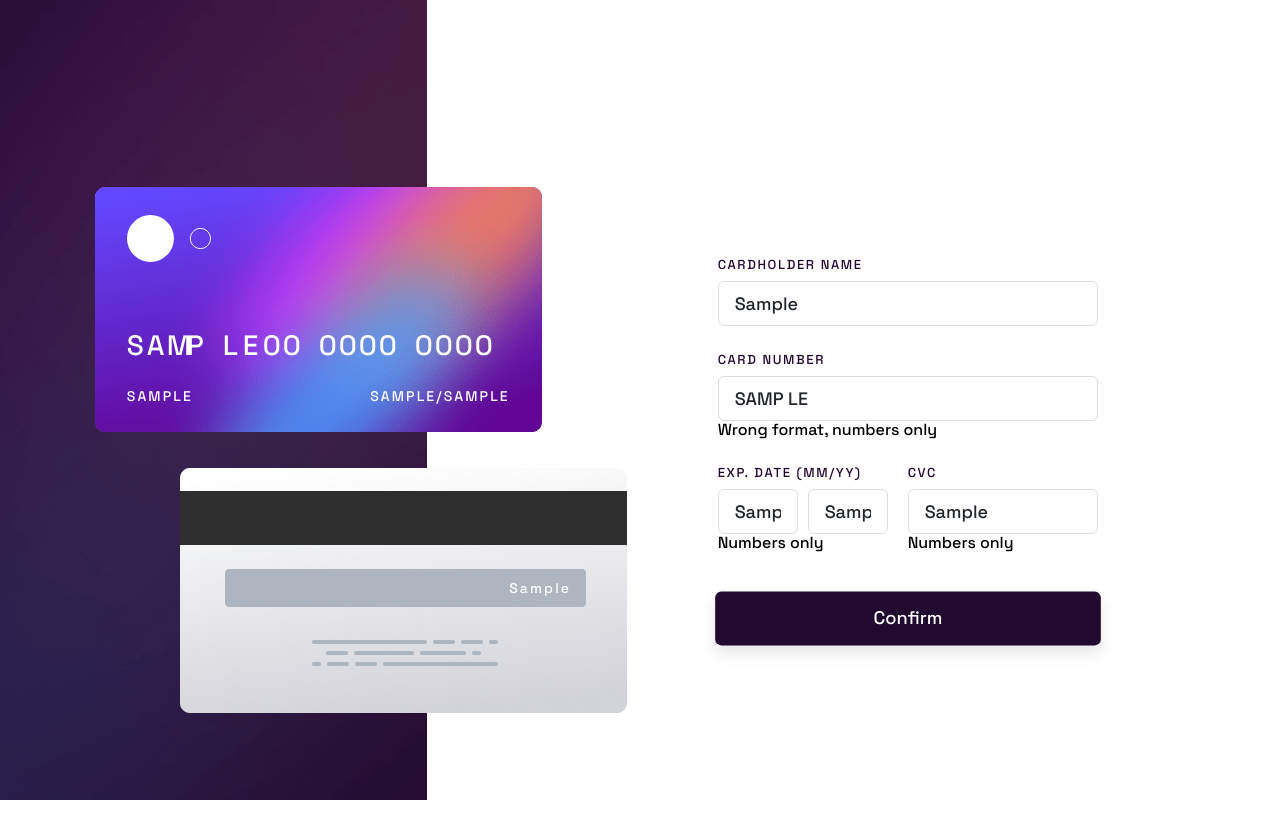
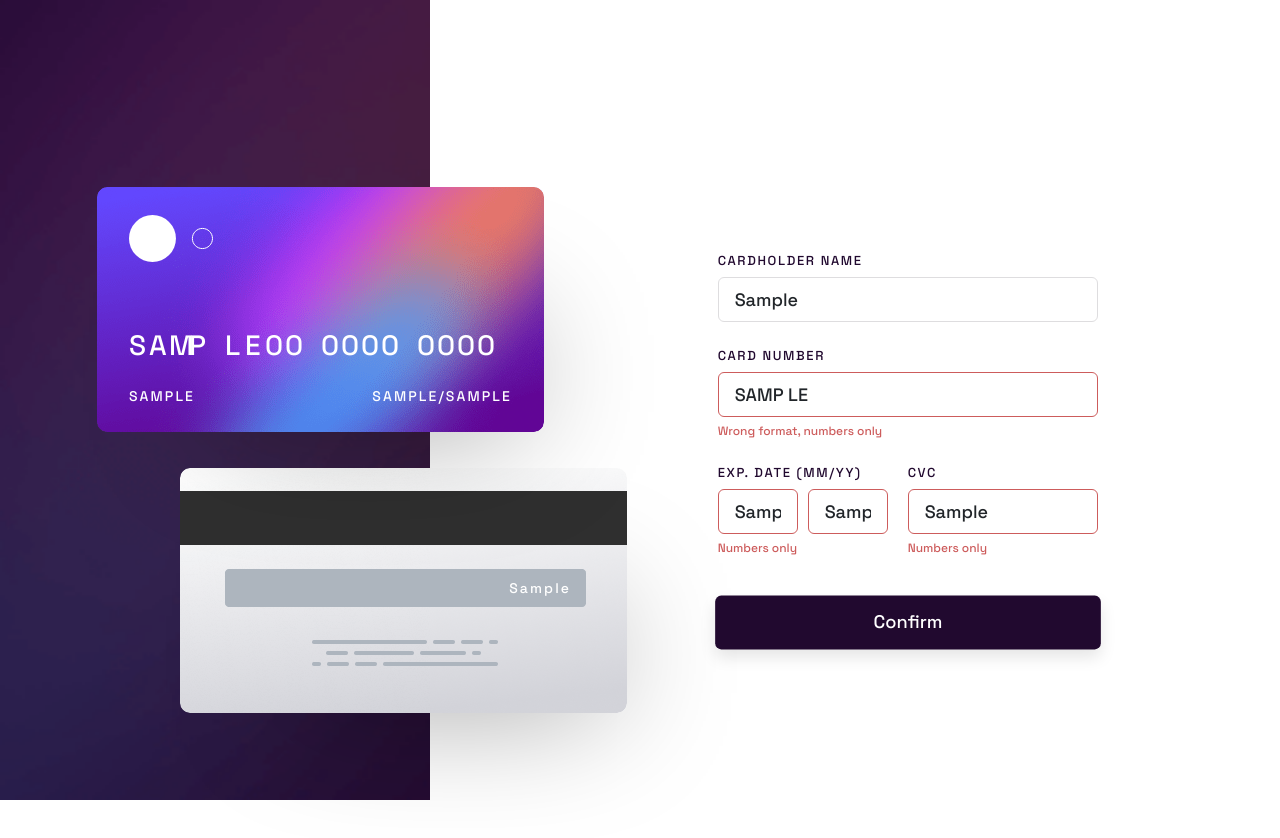
Before and after one commit to GalaticDevelopment2022/a, a SvelteKit app: page / in a window 1280 px wide. Both pictures are taken after typing "Sample", "Sample", "Sample", "Sample", "Sample" into the empty fields and a click on the button "Confirm". Shown: the top 838 px of the page. Built offline with nearby package versions, Linux system fonts and the light colour scheme.

Commit message:
Refactor and style validation

```diff
--- a/src/routes/+page.svelte
+++ b/src/routes/+page.svelte
@@ -1,46 +1,43 @@
 <script>
     import '../styles/global.css';
-    import { fly } from 'svelte/transition';
-    import { fade } from 'svelte/transition';
+    import { fly, fade } from 'svelte/transition';
 
-    import { name, month, year, cvc } from '../store.js';
+    import { month, year, cvc } from '../store.js';
 
     let cardName = '';
     let cardNumber = '';
-    let cardMonth = '';
-    let cardYear = '';
-    let cardCvv = '';
 
     let cardNumberMask = '0000 0000 0000 0000';
     let refs = {};
 
     let form = { submitted: false };
     let errors = {};
+    const regex = /^[0-9]*$/;
 
     function handleSubmit(e) {
-        validate();
+        validateName();
+        validateNumber();
+        validateDate();
+        validateCvc();
 
-        // form.submitted = true;
+        if (validateName() && validateNumber() && validateDate() && validateCvc()) {
+            form.submitted = true;
+        }
     }
 
-    function setError(field, message) {
-
-    }
-
-    function validate() {
+    function validateName() {
         const name = document.getElementById('cardName');
-        const number = document.getElementById('cardNumber');
-        const month = document.getElementById('cardMonth');
-        const year = document.getElementById('cardYear');
-        const cvc = document.getElementById('cardCvc');
-
-        console.log([name, number, month, year, cvc]);
 
         if (name.value.trim() === '') {
             errors.name = "Can't be blank";
         } else {
             errors.name = '';
+            return true;
         }
+    }
+
+    function validateNumber() {
+        const number = document.getElementById('cardNumber');
 
         const regex = /^[0-9]*$/;
         const n = number.value.trim().replace(/\s/g, '');
@@ -50,10 +47,16 @@
         } else if (!regex.test(n)) {
             errors.number = 'Wrong format, numbers only';
         } else if (n.length !== 16) {
-            errors.number = 'invalid';
+            errors.number = 'Invalid card number';
         } else {
             errors.number = '';
+            return true;
         }
+    }
+
+    function validateDate() {
+        const month = document.getElementById('cardMonth');
+        const year = document.getElementById('cardYear');
 
         if (month.value.trim() === '' || year.value.trim() === '') {
             errors.date = "Can't be blank";
@@ -63,7 +66,12 @@
             errors.date = 'Numbers only';
         } else {
             errors.date = '';
+            return true;
         }
+    }
+
+    function validateCvc() {
+        const cvc = document.getElementById('cardCvc');
 
         if (cvc.value.trim() === '') {
             errors.cvc = "Can't be blank";
@@ -73,7 +81,18 @@
             errors.cvc = 'Numbers only';
         } else {
             errors.cvc = '';
+            return true;
         }
+    }
+
+    function reset() {
+        cardName = '';
+        cardNumber = '';
+        $month = '';
+        $year = '';
+        $cvc = '';
+
+        form.submitted = false;
     }
 
     $: {
@@ -83,11 +102,16 @@
             }
         }
     }
-
-
 </script>
 
+<svelte:head>
+    <title>Frontend Mentor | Interactive card details form</title>
+    <meta name="description" content="Interactive card details form">
+</svelte:head>
+
 <main class="wrapper">
+    <h1 class="sr-only">Interactive card details form</h1>
+
     <div class="card-wrapper">
         <div class="card-group">
             <div class="card card-front">
@@ -133,24 +157,24 @@
     <div class="form-wrapper">
         {#if !form.submitted}
             <form action="" class="form" on:submit|preventDefault={handleSubmit}>
-                <div class="form-group">
+                <div class="form-group" class:invalid-field={errors.name}>
                     <label for="cardName" class="form-label">Cardholder Name</label>
                     <input type="text" id="cardName" class="form-control" placeholder="e.g. Jane Appleseed" bind:value={cardName} autocomplete="off" maxlength="30">
                     {#if errors.name}
-                        <span>{errors.name}</span>
+                        <span class="invalid-feedback">{errors.name}</span>
                     {/if}
                 </div>
 
-                <div class="form-group">
+                <div class="form-group" class:invalid-field={errors.number}>
                     <label for="cardNumber" class="form-label">Card Number</label>
                     <input type="text" id="cardNumber" class="form-control form-card-number" placeholder="e.g. 1234 5678 9123 0000" bind:value={cardNumber} autocomplete="off" maxlength="19">
                     {#if errors.number}
-                        <span>{errors.number}</span>
+                        <span class="invalid-feedback">{errors.number}</span>
                     {/if}
                 </div>
 
                 <div class="form-date-cvc">
-                    <div class="form-group">
+                    <div class="form-group" class:invalid-field={errors.date}>
                         <label for="cardMonth" class="form-label">Exp. Date (MM/YY)</label>
 
                         <div class="form-date-group">
@@ -159,16 +183,16 @@
                         </div>
 
                         {#if errors.date}
-                            <span>{errors.date}</span>
+                            <span class="invalid-feedback">{errors.date}</span>
                         {/if}
                     </div>
 
-                    <div class="form-group">
+                    <div class="form-group" class:invalid-field={errors.cvc}>
                         <label for="cardCvc" class="form-label">CVC</label>
                         <input type="text" id="cardCvc" placeholder="e.g. 123" class="form-control" bind:value={$cvc} maxlength="3">
 
                         {#if errors.cvc}
-                            <span>{errors.cvc}</span>
+                            <span class="invalid-feedback">{errors.cvc}</span>
                         {/if}
                     </div>
                 </div>
@@ -176,16 +200,16 @@
                 <button class="btn">Confirm</button>
             </form>
         {:else}
-            <div class="form">
-                <h1>Thank you!</h1>
+            <div class="form thank-you">
+                <img src="./icon-complete.svg" alt="">
+
+                <h2>Thank you!</h2>
+
+                <p>We've added your card details</p>
+
+                <button class="btn" type="button" on:click={() => reset()}>Continue</button>
             </div>
         {/if}
-    </div>
-
-    <div class="hidden">
-        Thank you!
-        We've added your card details
-        Continue
     </div>
 
     <div class="attribution hidden">
--- a/src/store.js
+++ b/src/store.js
@@ -1,7 +1,5 @@
 import { writable } from 'svelte/store';
 
-export const name = writable('');
-export const number = writable('');
 export const month = writable('');
 export const year = writable('');
 export const cvc = writable('');
--- a/src/styles/global.css
+++ b/src/styles/global.css
@@ -63,6 +63,8 @@ h1 {
     top: 94px;
     left: 0;
     z-index: 10;
+    border-radius: 0.375rem;
+    box-shadow: 0 0 10rem -1rem rgb(0 0 0 / 40%);
 }
 
 .card-logo {
@@ -119,6 +121,7 @@ h1 {
     position: absolute;
     top: 0;
     left: 57px;
+    border-radius: 0.375rem;
 }
 
 .card-cvc {
@@ -220,6 +223,7 @@ h1 {
     text-align: center;
     width: 100%;
     margin-top: 0.625rem;
+    text-decoration: none;
     cursor: pointer;
     transition: transform 0.3s ease 0s, box-shadow 0.3s ease 0s;
 }
@@ -230,8 +234,55 @@ h1 {
     transform: scale(1.015);
 }
 
+.invalid-field .form-control {
+    border-color: indianred;
+}
+
+.invalid-feedback {
+    font-size: 0.75rem;
+    display: inline-block;
+    color: indianred;
+    margin-top: 0.5rem;
+}
+
+.thank-you {
+    text-align: center;
+}
+
+.thank-you img {
+    display: inline-block;
+    max-width: 100%;
+    height: auto;
+    margin: 0 0 2.125rem;
+}
+
+.thank-you h2 {
+    font-size: 1.75rem;
+    text-transform: uppercase;
+    margin: 0 0 1.25rem;
+    letter-spacing: 0.125em;
+}
+
+.thank-you p {
+    font-size: 1.125rem;
+    margin: 0 0 2.5rem;
+    color: var(--dark-grayish-violet);
+}
+
 .hidden {
     display: none;
+}
+
+.sr-only {
+    position: absolute;
+    width: 1px;
+    height: 1px;
+    padding: 0;
+    margin: -1px;
+    overflow: hidden;
+    clip: rect(0,0,0,0);
+    white-space: nowrap;
+    border: 0;
 }
 
 @media (min-width: 1200px) {
@@ -255,11 +306,12 @@ h1 {
         content: '';
         background: url('/bg-main-mobile.png') no-repeat center var(--very-dark-violet);
         background-size: cover;
-        position: absolute;
+        position: fixed;
         top: 0;
-        right: 66.66%;
+        right: 66.4%;
         bottom: 0;
         left: 0;
+        height: 100vh;
     }
 
     .card-group {
@@ -274,7 +326,9 @@ h1 {
     .card-front {
         top: 187px;
         left: auto;
-        right: -27%;
+        right: -27.5%;
+        border-radius: 0.625rem;
+        box-shadow: 3rem 4rem 8rem -4.5rem rgb(0 0 0 / 40%);
     }
 
     .card-logo {
@@ -316,6 +370,8 @@ h1 {
         top: 468px;
         left: auto;
         right: -47%;
+        border-radius: 0.625rem;
+        box-shadow: 3rem 4rem 8rem -4.5rem rgb(0 0 0 / 40%);
     }
 
     .card-cvc {
@@ -334,7 +390,7 @@ h1 {
     }
 
     .form {
-        max-width: 380px;
+        min-width: 380px;
     }
 
     .form-group {
@@ -353,4 +409,12 @@ h1 {
     .btn {
         margin-top: 1rem;
     }
+
+    .thank-you p {
+        margin-bottom: 2rem;
+    }
+
+    .thank-you .btn {
+        width: 100%;
+    }
 }
```
